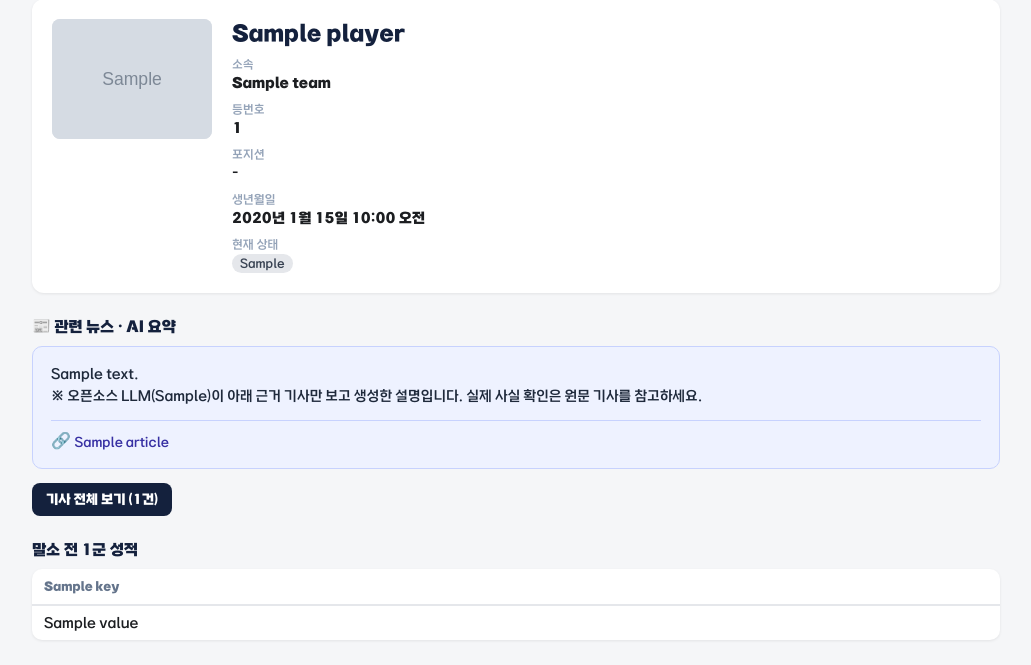
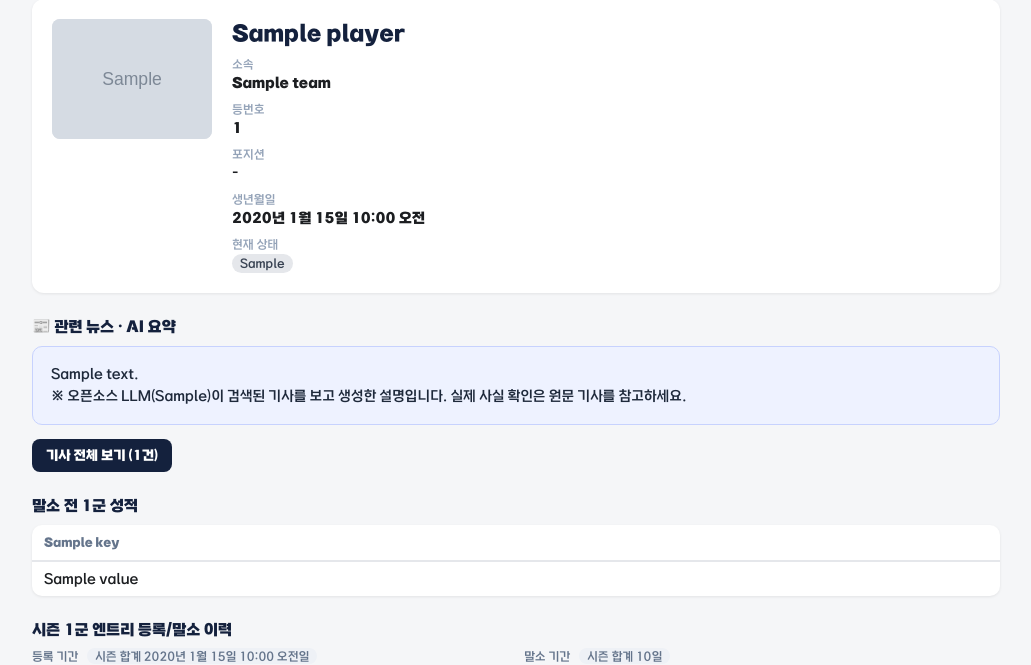
Before and after one commit to dokwon33/kbo-roster, a Django app: template roster/templates/roster/player_detail.html in a window 1280 px wide. Shown: the part 141-806 px from the top of the page, without its empty margins (124-1155 px from the left). Run offline with Django 5.2, Linux system fonts and the light colour scheme; tables that the repository leaves empty hold one stand-in row (values such as "Sample post"); the template is opened without the code that fills it: values that come from a table or form of the project are taken from there, most other values are stand-ins (such as "Sample title", 1, 10 or a date in 2020); grey boxes marked "Sample" are stand-in pictures; data that the repository does not hold is empty.

Commit message:
선수 상세 페이지 뉴스 요약에서 근거 기사 하이퍼링크 목록 제거
요약 카드가 링크 목록 때문에 산만해 보여서, 원문이 필요하면
"기사 전체 보기" 버튼으로 뉴스 페이지에서 확인하도록 정리.

```diff
--- a/roster/templates/roster/player_detail.html
+++ b/roster/templates/roster/player_detail.html
@@ -36,13 +36,6 @@
   }
   .summary-card p { margin: 0; font-size: 14px; line-height: 1.6; color: #1e293b; }
   .summary-note { font-size: 12px; color: #6366f1; margin-top: 8px; }
-  .summary-sources {
-    list-style: none; margin: 12px 0 0; padding: 10px 0 0; border-top: 1px solid #c7d2fe;
-    display: flex; flex-direction: column; gap: 6px;
-  }
-  .summary-sources li::before { content: "🔗 "; }
-  .summary-sources a { font-size: 13px; color: #3730a3; text-decoration: none; }
-  .summary-sources a:hover { text-decoration: underline; }
 
   .section-card { margin-bottom: 24px; }
   .section-card h3 {
@@ -122,16 +115,9 @@
       <div class="summary-card">
         {% if news_summary %}
           <p>{{ news_summary }}</p>
-          <p class="summary-note">※ 오픈소스 LLM({{ llm_model }})이 아래 근거 기사만 보고 생성한 설명입니다. 실제 사실 확인은 원문 기사를 참고하세요.</p>
+          <p class="summary-note">※ 오픈소스 LLM({{ llm_model }})이 검색된 기사를 보고 생성한 설명입니다. 실제 사실 확인은 원문 기사를 참고하세요.</p>
         {% else %}
-          <p style="color:#64748b;">요약을 생성하지 못했습니다. 아래 근거 기사를 참고하세요.</p>
-        {% endif %}
-        {% if news_articles %}
-          <ul class="summary-sources">
-            {% for article in news_articles %}
-              <li><a href="{{ article.link }}" target="_blank" rel="noopener">{{ article.title }}</a></li>
-            {% endfor %}
-          </ul>
+          <p style="color:#64748b;">요약을 생성하지 못했습니다.</p>
         {% endif %}
       </div>
       <a class="news-link-btn" href="{% url 'roster:player_news' player.id %}">기사 전체 보기 ({{ news_articles|length }}건)</a>
```
